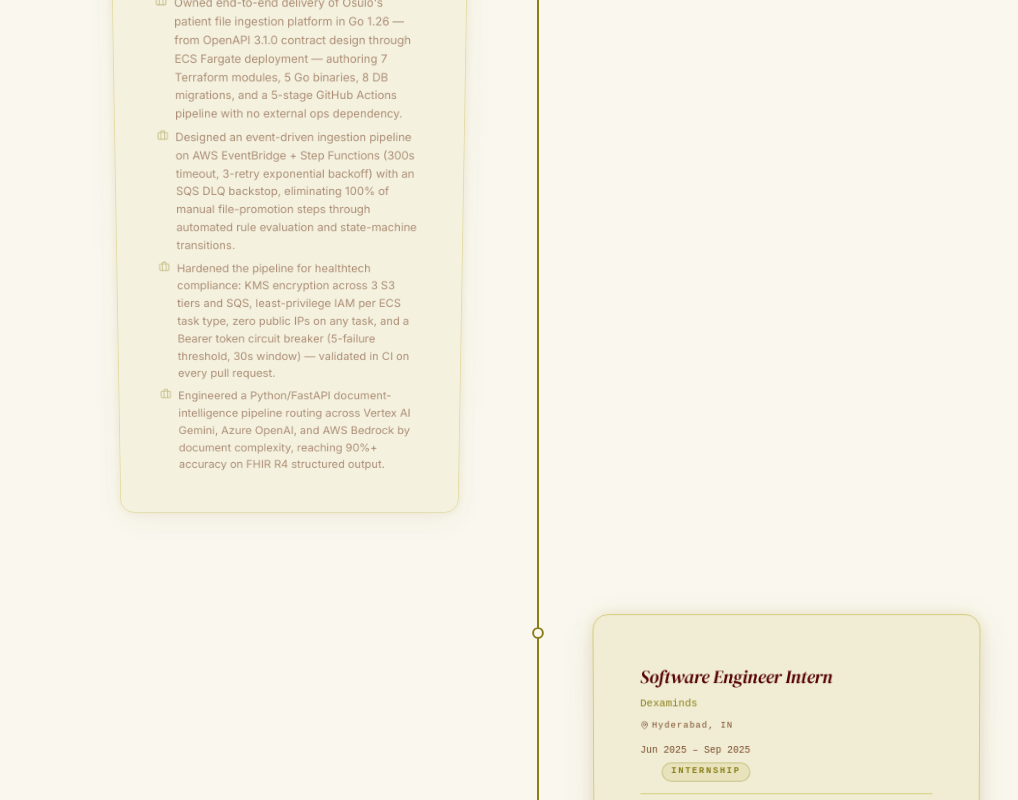
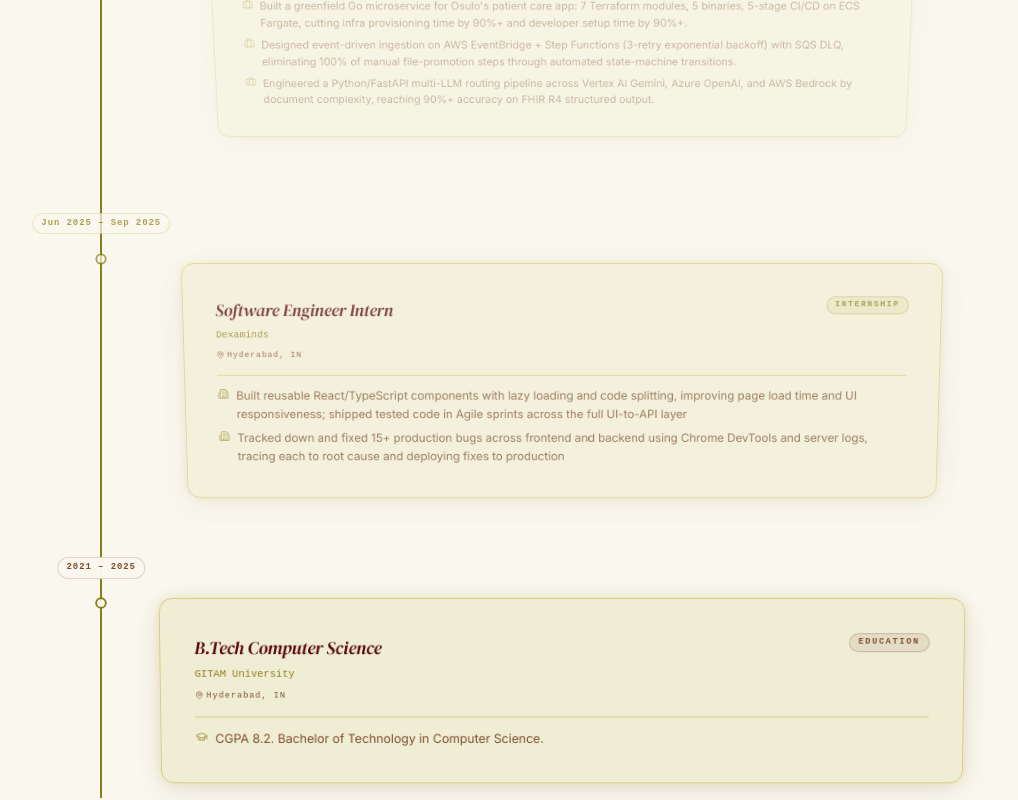
Before and after one commit to swarajreddy10/swarajreddy10.github.io, a Next.js app: page / in a window 1280 px wide. Shown: the part 1420-2220 px from the top of the page, without its empty margins (102-1120 px from the left). Built offline with nearby package versions, Linux system fonts and the light colour scheme.

Commit message:
feat: enhance About and Skills components with updated project highlights and expanded skill sets, including new technologies and tools

```diff
--- a/components/About.jsx
+++ b/components/About.jsx
@@ -12,10 +12,9 @@ const TIMELINE = [
         location: 'Hyderabad, IN',
         badge: 'Full-time',
         highlights: [
-            'Owned end-to-end delivery of Osulo\'s patient file ingestion platform in Go 1.26 — from OpenAPI 3.1.0 contract design through ECS Fargate deployment — authoring 7 Terraform modules, 5 Go binaries, 8 DB migrations, and a 5-stage GitHub Actions pipeline with no external ops dependency.',
-            'Designed an event-driven ingestion pipeline on AWS EventBridge + Step Functions (300s timeout, 3-retry exponential backoff) with an SQS DLQ backstop, eliminating 100% of manual file-promotion steps through automated rule evaluation and state-machine transitions.',
-            'Hardened the pipeline for healthtech compliance: KMS encryption across 3 S3 tiers and SQS, least-privilege IAM per ECS task type, zero public IPs on any task, and a Bearer token circuit breaker (5-failure threshold, 30s window) — validated in CI on every pull request.',
-            'Engineered a Python/FastAPI document-intelligence pipeline routing across Vertex AI Gemini, Azure OpenAI, and AWS Bedrock by document complexity, reaching 90%+ accuracy on FHIR R4 structured output.',
+            'Built a greenfield Go microservice for Osulo\'s patient care app: 7 Terraform modules, 5 binaries, 5-stage CI/CD on ECS Fargate, cutting infra provisioning time by 90%+ and developer setup time by 90%+.',
+            'Designed event-driven ingestion on AWS EventBridge + Step Functions (3-retry exponential backoff) with SQS DLQ, eliminating 100% of manual file-promotion steps through automated state-machine transitions.',
+            'Engineered a Python/FastAPI multi-LLM routing pipeline across Vertex AI Gemini, Azure OpenAI, and AWS Bedrock by document complexity, reaching 90%+ accuracy on FHIR R4 structured output.',
         ],
     },
     {
@@ -80,9 +79,6 @@ function CardContent({ item }) {
                     )}
                 </div>
                 <div style={{ display: 'flex', flexDirection: 'column', alignItems: 'flex-end', gap: 5 }}>
-                    <span style={{ fontFamily: 'var(--font-mono)', fontSize: 10, color: 'var(--muted)' }}>
-                        {item.period}
-                    </span>
                     <span style={{
                         borderRadius: 100,
                         border: '1px solid',
@@ -157,79 +153,61 @@ function FlipCard({ item, isLeft, index, isMobile }) {
         boxShadow,
     };
 
-    if (isMobile) {
-        return (
-            <motion.div
-                ref={ref}
-                style={{
-                    display: 'grid',
-                    gridTemplateColumns: '24px 1fr',
-                    alignItems: 'start',
-                    gap: 0,
-                    opacity,
-                }}
-            >
-                {/* Left dot */}
-                <div style={{ display: 'flex', justifyContent: 'center', paddingTop: 20, position: 'relative', zIndex: 1 }}>
-                    <motion.div
-                        style={{
-                            width: 10, height: 10, borderRadius: '50%',
-                            border: '2px solid var(--accent)',
-                            background: 'var(--base)',
-                            scale,
-                        }}
-                    />
-                </div>
-
-                {/* Card */}
-                <div style={{ paddingLeft: 16 }}>
-                    <motion.div style={{ ...cardStyle, borderRadius: 12, padding: 'clamp(18px, 4vw, 28px)' }}>
-                        <CardContent item={item} />
-                    </motion.div>
-                </div>
-            </motion.div>
-        );
-    }
-
     return (
         <motion.div
             ref={ref}
             style={{
                 display: 'grid',
-                gridTemplateColumns: '1fr 40px 1fr',
+                gridTemplateColumns: '24px 1fr',
                 alignItems: 'start',
                 gap: 0,
                 opacity,
+                paddingTop: 40,
             }}
         >
-            {/* Left slot */}
-            <div style={{ paddingRight: 28 }}>
-                {isLeft && (
-                    <motion.div style={cardStyle}>
-                        <CardContent item={item} />
-                    </motion.div>
-                )}
-            </div>
-
-            {/* Center dot */}
-            <div style={{ display: 'flex', justifyContent: 'center', paddingTop: 20, position: 'relative', zIndex: 1 }}>
+            {/* Dot column — date pill + dot stacked on line */}
+            <div style={{ position: 'relative', display: 'flex', flexDirection: 'column', alignItems: 'center', zIndex: 2 }}>
+                {/* Date pill */}
+                <span style={{
+                    position: 'absolute',
+                    top: -36,
+                    left: '50%',
+                    transform: 'translateX(-50%)',
+                    whiteSpace: 'nowrap',
+                    fontFamily: 'var(--font-mono)',
+                    fontSize: isMobile ? 8 : 9,
+                    fontWeight: 600,
+                    letterSpacing: '0.1em',
+                    color: item.badge === 'Full-time' ? '#16A34A' : item.badge === 'Internship' ? 'var(--accent)' : 'var(--muted)',
+                    background: 'var(--base)',
+                    border: '1px solid',
+                    borderColor: item.badge === 'Full-time' ? 'rgba(22,163,74,0.3)' : item.badge === 'Internship' ? 'rgba(184,171,56,0.35)' : 'rgba(85,0,3,0.15)',
+                    borderRadius: 100,
+                    padding: '3px 8px',
+                    zIndex: 3,
+                }}>
+                    {item.period}
+                </span>
+                {/* Dot */}
                 <motion.div
                     style={{
-                        width: 12, height: 12, borderRadius: '50%',
+                        width: isMobile ? 10 : 12, height: isMobile ? 10 : 12,
+                        borderRadius: '50%',
                         border: '2px solid var(--accent)',
                         background: 'var(--base)',
+                        flexShrink: 0,
+                        marginTop: 4,
                         scale,
+                        zIndex: 2,
                     }}
                 />
             </div>
 
-            {/* Right slot */}
-            <div style={{ paddingLeft: 28 }}>
-                {!isLeft && (
-                    <motion.div style={cardStyle}>
-                        <CardContent item={item} />
-                    </motion.div>
-                )}
+            {/* Card */}
+            <div style={{ paddingLeft: isMobile ? 16 : 24, paddingBottom: 8 }}>
+                <motion.div style={{ ...cardStyle, padding: isMobile ? 'clamp(18px, 4vw, 28px)' : 'clamp(20px, 3vw, 36px)', borderRadius: isMobile ? 12 : 14 }}>
+                    <CardContent item={item} />
+                </motion.div>
             </div>
         </motion.div>
     );
@@ -307,7 +285,7 @@ export default function About() {
                     {/* Center line */}
                     <div style={{ position: 'relative' }}>
                         <svg
-                            style={{ position: 'absolute', top: 0, left: isMobile ? 11 : '50%', transform: isMobile ? 'none' : 'translateX(-50%)', width: 2, height: '100%', zIndex: 0 }}
+                            style={{ position: 'absolute', top: 0, left: 11, width: 2, height: '100%', zIndex: 0, pointerEvents: 'none' }}
                             viewBox="0 0 2 100" preserveAspectRatio="none"
                         >
                             <line x1="1" y1="0" x2="1" y2="100" stroke="var(--border)" strokeWidth="2" />
--- a/components/Skills.jsx
+++ b/components/Skills.jsx
@@ -8,7 +8,7 @@ const DOMAINS = [
         index: '01',
         name: 'Languages',
         tagline: 'Fluent across the stack, from scripting to systems.',
-        skills: ['Python', 'TypeScript', 'JavaScript', 'Java'],
+        skills: ['Go', 'Python', 'TypeScript', 'JavaScript', 'Java'],
     },
     {
         index: '02',
@@ -26,19 +26,19 @@ const DOMAINS = [
         index: '04',
         name: 'DevOps & Cloud',
         tagline: 'Ship fast, recover faster.',
-        skills: ['Git / GitHub', 'Docker', 'GitHub Actions', 'CI/CD', 'AWS (EC2, S3, IAM, CloudWatch, Cognito, Bedrock)'],
+        skills: ['Git / GitHub', 'Docker', 'GitHub Actions', 'CI/CD', 'Terraform', 'AWS ECS Fargate', 'AWS S3', 'AWS SQS', 'AWS EventBridge', 'AWS Step Functions', 'AWS IAM', 'AWS Bedrock'],
     },
     {
         index: '05',
         name: 'Testing',
         tagline: 'Coverage that earns confidence.',
-        skills: ['Unit Testing', 'Integration Testing', 'JUnit', 'Pytest', 'Bun Test'],
+        skills: ['Unit Testing', 'Integration Testing', 'JUnit', 'Pytest', 'Go Test', 'Bun Test'],
     },
     {
         index: '06',
         name: 'AI Integration & Tooling',
         tagline: 'From LLM APIs in production to tools that sharpen the craft.',
-        skills: ['Vertex AI Gemini', 'AWS Bedrock', 'Azure OpenAI', 'Groq AI', 'Claude Code', 'OpenAI Codex', 'NotebookLM', 'Prompt Engineering'],
+        skills: ['Vertex AI Gemini', 'AWS Bedrock', 'Azure OpenAI', 'Claude Code', 'OpenAI Codex', 'NotebookLM', 'Prompt Engineering'],
     },
 ];
 
```
